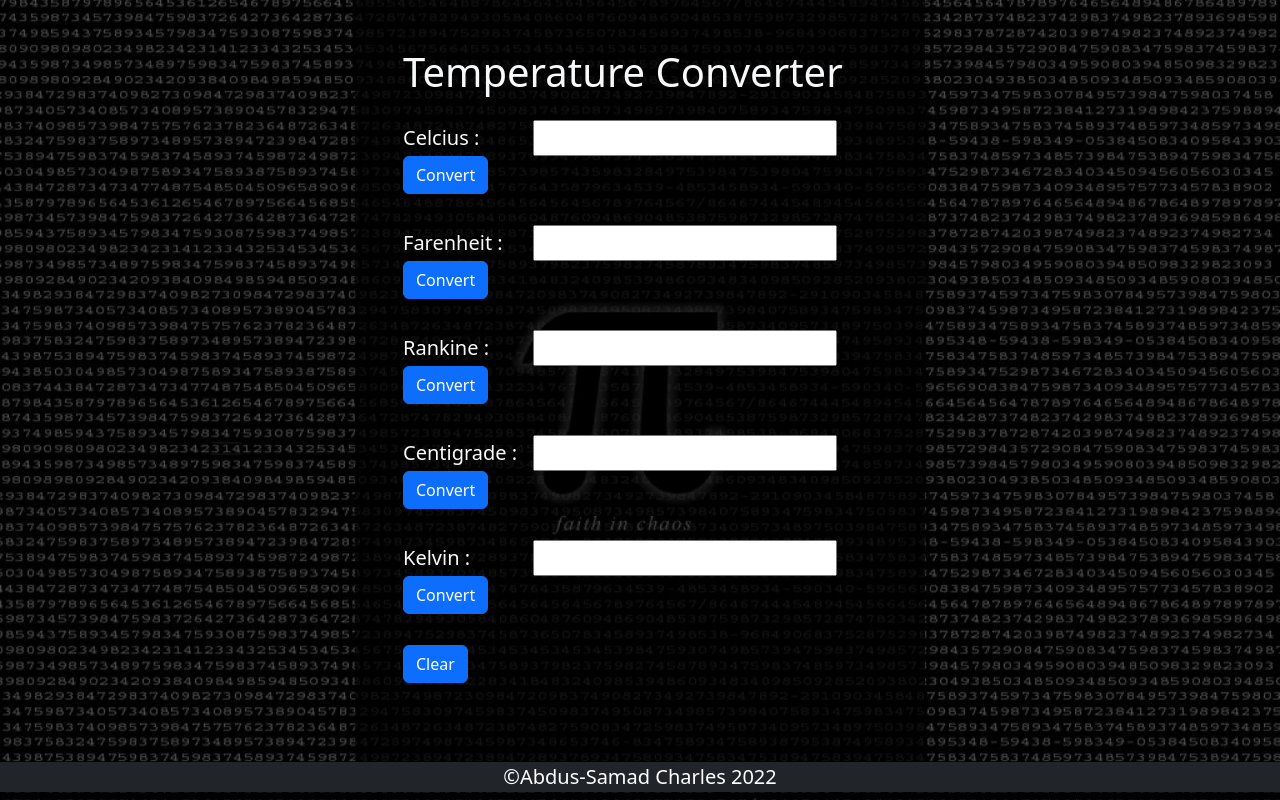
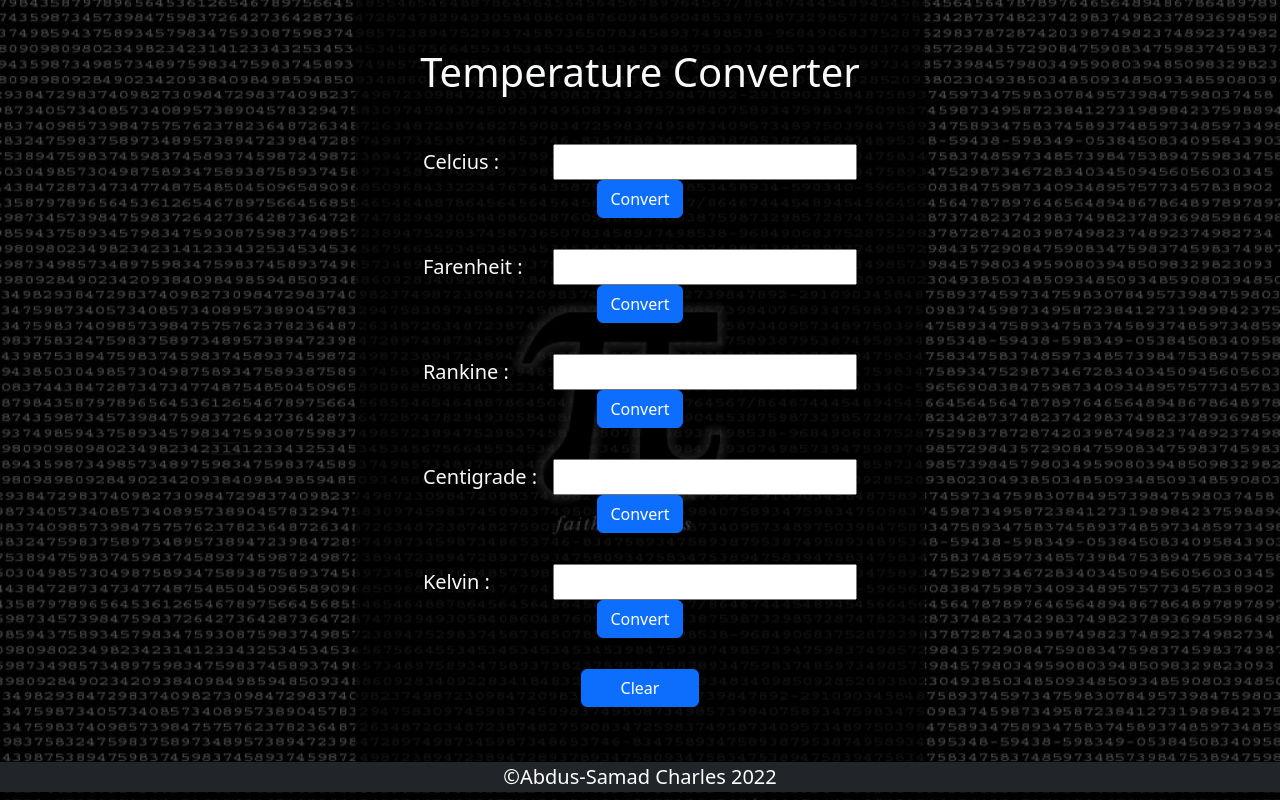
Before and after one commit to A-SCharles/temperatureConverter, a plain HTML site: page index.html in a window 1280 px wide. Drawn offline with nearby package versions, Linux system fonts and the light colour scheme.

Commit message:
fixedagain

```diff
--- a/index.html
+++ b/index.html
@@ -13,10 +13,10 @@
 </head>
 
 <body>
-    <div class="container h-100">
+    <div class="container h-100 text-center">
         <div class="row h-100 justify-content-center align-items-center">
             <div class="col-6 bg-black bg-opacity-75 text-light p-5">
-                <h1>Temperature Converter</h1>
+                <h1 class="mb-5">Temperature Converter</h1>
                 <div class="form-group mx-auto my-4">
                     <label for="celsius">Celcius :</label>
                     <input type="text" name="celsius" id="c">
@@ -43,8 +43,8 @@
                     <input type="text" name="kelvin" id="k">
                     <button class="btn btn-primary" id="calcKelvin">Convert</button>
                 </div>
-                <div class="form-group mx-auto my-4">
-                    <button class="btn btn-primary" id="clear">Clear</button>
+                <div class="form-group mx-auto">
+                    <button class="btn btn-primary w-25 h-25" id="clear">Clear</button>
                 </div>
             </div>
         </div>
```
